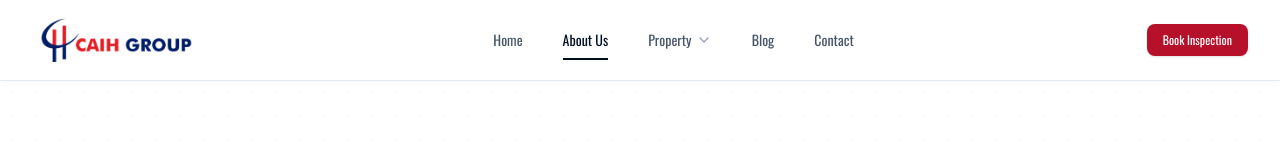
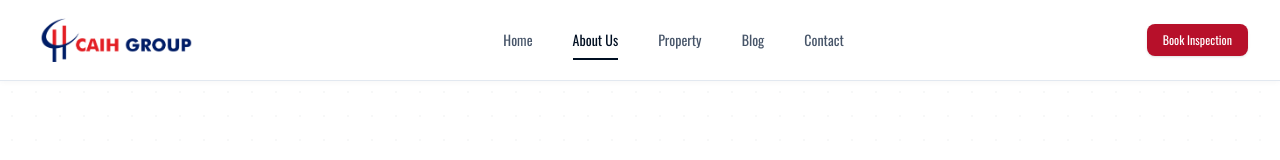
Before and after one commit to danielcodeblog/caih, a React (Vite) app: page /about-us in a window 1280 px wide. Shown: the top 160 px of the page. Built offline with nearby package versions, Linux system fonts and the light colour scheme.

Commit message:
refactor: remove property dropdown and prune gallery images
Simplified the navigation header by removing the property dropdown menu and updated the mock data to reduce the number of images in the property gallery.

```diff
--- a/src/components/Header.tsx
+++ b/src/components/Header.tsx
@@ -77,41 +77,16 @@ export const Header: React.FC<HeaderProps> = ({
           </button>
 
 
-          {/* Properties with Dropdown */}
-          <div className="relative">
           <button
             onClick={() => handleNavClick('projects')}
-              onMouseEnter={() => setPropertyDropdownOpen(true)}
-              className={`text-sm font-semibold transition-colors cursor-pointer relative py-2 flex items-center gap-1 ${
+            className={`text-sm font-semibold transition-colors cursor-pointer relative py-2 ${
               currentPage === 'projects' || currentPage === 'project-detail' || currentPage === 'realtor-registration'
                 ? 'text-[#000f22] font-bold after:absolute after:bottom-[-2px] after:left-0 after:w-full after:h-[2.5px] after:bg-[#000f22]'
                 : 'text-[#475569] hover:text-[#000f22]'
             }`}
           >
-              <span>Property</span>
-              <ChevronDown className="w-4 h-4 text-[#94A3B8]" />
+            Property
           </button>
-
-            {propertyDropdownOpen && (
-              <div
-                onMouseLeave={() => setPropertyDropdownOpen(false)}
-                className="absolute top-full left-0 mt-1 w-56 bg-white border border-[#E2E8F0] rounded-xl shadow-lg py-2 flex flex-col z-50 animate-fadeIn"
-              >
-                <button
-                  onClick={() => handleNavClick('projects')}
-                  className="px-4 py-2 text-left text-xs font-semibold text-[#000f22] hover:bg-[#F8FAFC]"
-                >
-                  All Properties & Inventory
-                </button>
-                <button
-                  onClick={() => handleNavClick('realtor-registration')}
-                  className="px-4 py-2 text-left text-xs font-semibold text-[#b7102a] hover:bg-[#F8FAFC] flex items-center justify-between"
-                >
-                  <span>Realtor Registration</span>
-                </button>
-              </div>
-            )}
-          </div>
 
           <button
             onClick={() => handleNavClick('blog')}
@@ -171,26 +146,15 @@ export const Header: React.FC<HeaderProps> = ({
             Home
           </button>
 
-          <div className="text-xs font-bold text-[#b7102a] uppercase tracking-wider mt-3 mb-1 px-3">Property</div>
           <button
             onClick={() => handleNavClick('projects')}
             className={`text-left py-2 px-3 rounded-lg text-sm font-bold transition-colors ${
-              currentPage === 'projects' || currentPage === 'project-detail'
+              currentPage === 'projects' || currentPage === 'project-detail' || currentPage === 'realtor-registration'
                 ? 'bg-[#F1F5F9] text-[#b7102a]'
                 : 'text-[#475569] hover:bg-[#F8FAFC]'
             }`}
           >
-            All Properties & Inventory
-          </button>
-          <button
-            onClick={() => handleNavClick('realtor-registration')}
-            className={`text-left py-2 px-3 rounded-lg text-sm font-bold transition-colors ${
-              currentPage === 'realtor-registration'
-                ? 'bg-[#F1F5F9] text-[#b7102a]'
-                : 'text-[#475569] hover:bg-[#F8FAFC]'
-            }`}
-          >
-            Realtor Registration
+            Property
           </button>
 
           <button
--- a/src/data/mockData.ts
+++ b/src/data/mockData.ts
@@ -277,12 +277,7 @@ export const PROJECTS: Project[] = [
     galleryImages: [
       '/images/IMG_3523.jpg',
       '/images/IMG_3525.jpg',
-      '/images/IMG_3535 (1).jpg',
-      '/images/IMG_4378.jpg',
-      '/images/IMG_4379.jpg',
-      '/images/IMG_4380.jpg',
-      '/images/IMG_4381.jpg',
-      '/images/IMG_4382.jpg'
+      '/images/IMG_3535 (1).jpg'
     ],
     priceDisplay: 'From ₦280m',
     priceSub: '4-Bedroom Luxury Terraces',
```
Lines whose indentation alone changed are shown as unchanged.
